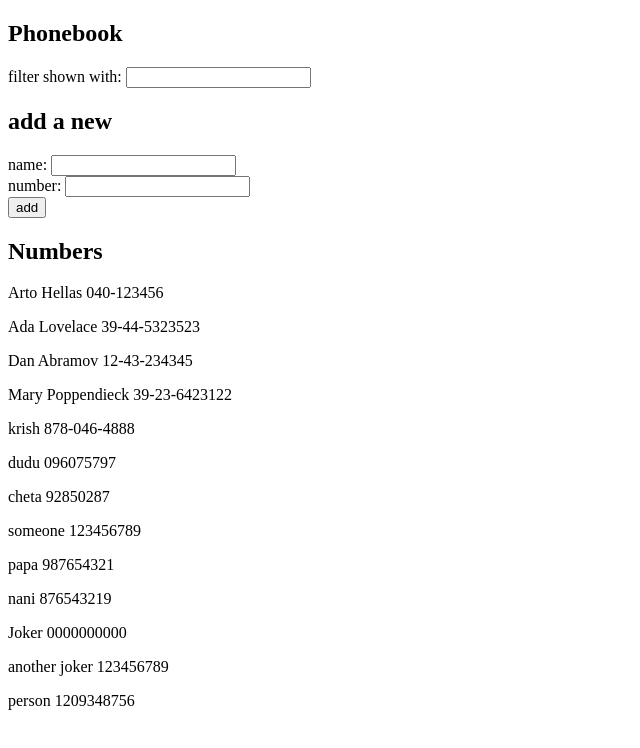
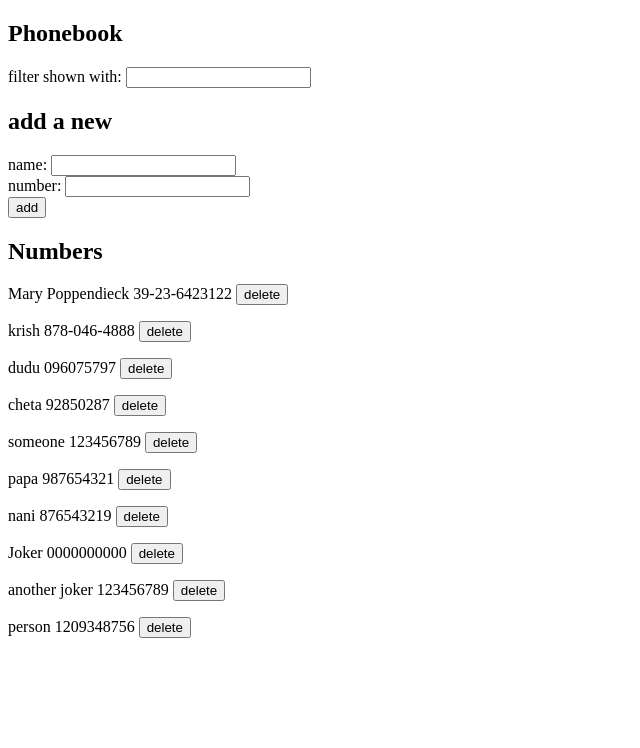
Before and after one commit to Krishc1612/fso-exercises, a React (Vite) app in the folder part2/phonebook/: page / in a window 1280 px wide. Shown: the top 748 px of the page, without its empty margins (0-640 px from the left). Built offline with nearby package versions, Linux system fonts and the light colour scheme; data requests are answered from the project's data file.

Commit message:
Completed 2.14

```diff
--- a/part2/phonebook/db.json
+++ b/part2/phonebook/db.json
@@ -1,20 +1,5 @@
 {
   "persons": [
-    {
-      "name": "Arto Hellas",
-      "number": "040-123456",
-      "id": "1"
-    },
-    {
-      "name": "Ada Lovelace",
-      "number": "39-44-5323523",
-      "id": "2"
-    },
-    {
-      "name": "Dan Abramov",
-      "number": "12-43-234345",
-      "id": "3"
-    },
     {
       "name": "Mary Poppendieck",
       "number": "39-23-6423122",
--- a/part2/phonebook/src/App.jsx
+++ b/part2/phonebook/src/App.jsx
@@ -58,6 +58,22 @@ const App = () => {
 
   const handleFilter = (event) => setFilter(event.target.value);
 
+  const handleDelete = (id) => {
+    // console.log(`${id} needs to be deleted.`);
+    const toDelete = persons.find(person => person.id === id);
+
+    if(window.confirm(`Delete ${toDelete.name}?`)){
+      const newPersons = persons.filter(person => person.id !== id);
+
+      personServices
+        .deletePerson(id)
+        .then(data => {
+          console.log(data);
+          setPersons(newPersons);
+        })
+    }
+  }
+
   return (
     <div>
       <h2>Phonebook</h2>
@@ -71,7 +87,11 @@ const App = () => {
         handleSubmit = {handleSubmit}
       />
       <h2>Numbers</h2>
-      <Persons persons = {persons} filter = {filter}/>
+      <Persons
+        persons = {persons}
+        filter = {filter}
+        handleDelete = {handleDelete}
+      />
     </div>
   )
 }
--- a/part2/phonebook/src/components/Persons.jsx
+++ b/part2/phonebook/src/components/Persons.jsx
@@ -1,10 +1,10 @@
-const Person = ({ name, number }) => {
+const Person = ({ name, number, handleDelete }) => {
     return (
-        <p>{name} {number}</p>
+        <p>{name} {number} <button onClick = {handleDelete}>delete</button></p>
     );
 }
 
-const Persons = ({ persons, filter }) => {
+const Persons = ({ persons, filter, handleDelete }) => {
     const getFilteredPersons = () => {
         const smallFilter = filter.trim().toLowerCase();
         // console.log("this is persons:", persons);
@@ -25,6 +25,7 @@ const Persons = ({ persons, filter }) => {
                     key = {person.name}
                     name = {person.name}
                     number = {person.number}
+                    handleDelete = {() => handleDelete(person.id)}
                 />
             ))}
         </div>
--- a/part2/phonebook/src/services/persons.js
+++ b/part2/phonebook/src/services/persons.js
@@ -8,4 +8,8 @@ const getAll = () => {
 const create = (newPerson) => {
     return axios.post(baseUrl, newPerson).then(response => response.data);
 }
-export default { getAll, create };
+
+const deletePerson = (id) => {
+    return axios.delete(`${baseUrl}/${id}`).then(response => response.data);
+}
+export default { getAll, create, deletePerson };
```
